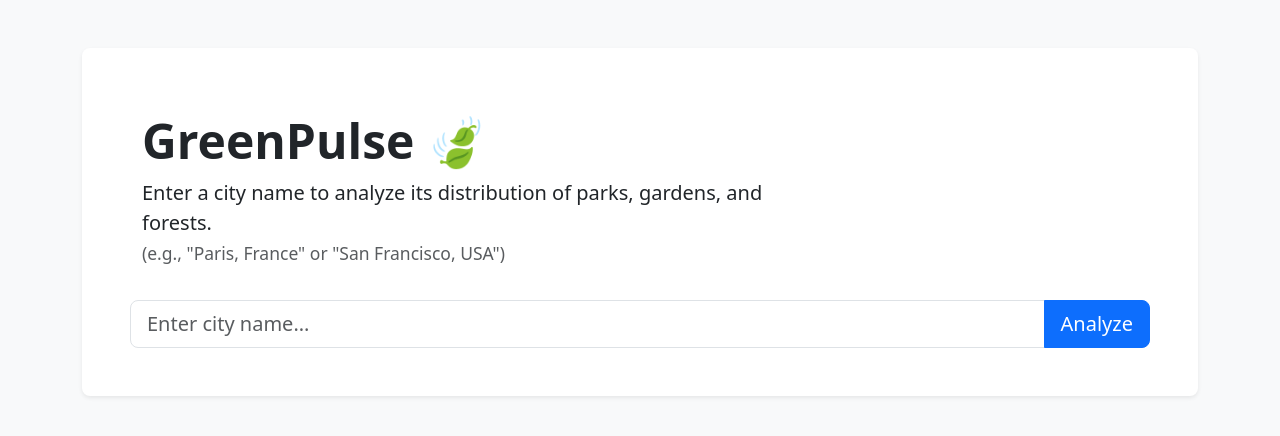
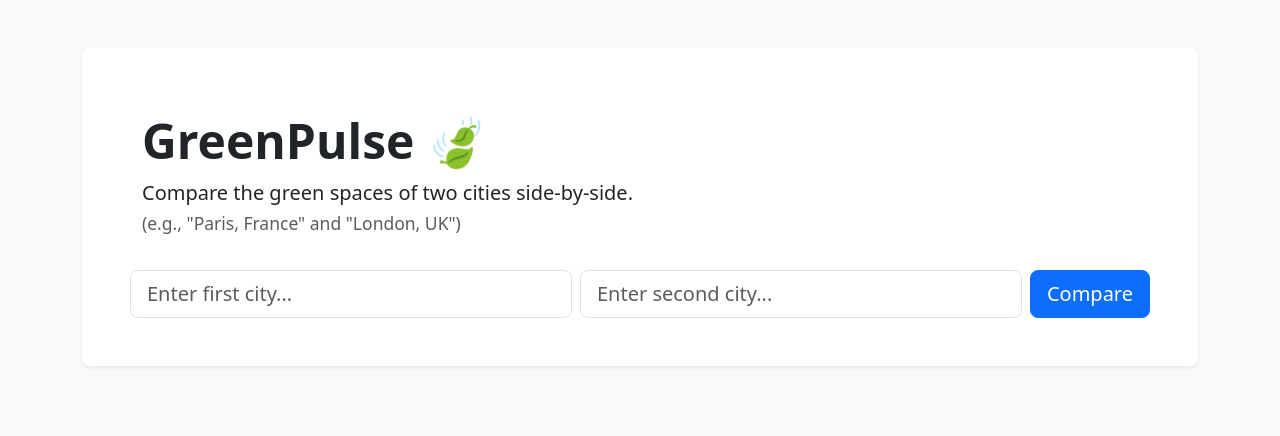
Before and after one commit to Tilooo/GreenPulse, a Django app: page / in a window 1280 px wide. Shown: the top 436 px of the page. Run offline with Django 5.2, Linux system fonts and the light colour scheme.

Commit message:
7. Added population data and 'm² per capita' analysis for two cities to compare.

```diff
--- a/analyzer/data_core.py
+++ b/analyzer/data_core.py
@@ -63,7 +63,7 @@ def get_city_population(city_name):
         population_str = match.group(1).strip()
         print(f"Found potential population string: '{population_str}'")
 
-        # --- FUNCTION TO PARSE THE STRING ---
+        # * FUNCTION TO PARSE THE STRING *
         # Keeps the logic together.
         def parse_population_string(p_str):
             p_str = p_str.lower().replace(',', '').replace('over', '').replace('approximately', '').replace('about',
--- a/analyzer/templates/analyzer/index.html
+++ b/analyzer/templates/analyzer/index.html
@@ -3,39 +3,49 @@
 <head>
     <meta charset="UTF-8">
     <meta name="viewport" content="width=device-width, initial-scale=1.0">
-    <title>GreenPulse - Urban Green Space Analysis</title>
+    <title>GreenPulse - Compare Urban Green Spaces</title>
     <!-- Bootstrap CSS -->
     <link href="https://cdn.jsdelivr.net/npm/bootstrap@5.3.2/dist/css/bootstrap.min.css" rel="stylesheet">
     <style>
         .map-container {
-            height: 60vh;
+            height: 50vh; /* A little smaller for side-by-side view */
             width: 100%;
         }
         .spinner-container {
             display: none; /* Hidden by default */
             margin-top: 2rem;
         }
+        .card {
+            height: 100%; /* Cards in a row the same height */
+        }
     </style>
 </head>
 <body class="bg-light">
 
-    <div class="container mt-5">
+    <div class="container my-5">
         <div class="p-5 mb-4 bg-white rounded-3 shadow-sm">
             <div class="container-fluid py-3">
                 <h1 class="display-5 fw-bold">GreenPulse 🍃</h1>
                 <p class="col-md-8 fs-5">
-                    Enter a city name to analyze its distribution of parks, gardens, and forests.
+                    Compare the green spaces of two cities side-by-side.
                     <br>
-                    <small class="text-muted">(e.g., "Paris, France" or "San Francisco, USA")</small>
+                    <small class="text-muted">(e.g., "Paris, France" and "London, UK")</small>
                 </p>
             </div>
 
-            <!-- The Form -->
+            <!-- THE TWO-INPUT FORM -->
             <form action="{% url 'home' %}" method="POST" id="analysis-form">
                 {% csrf_token %}
-                <div class="input-group">
-                    <input type="text" class="form-control form-control-lg" name="city" placeholder="Enter city name..." required>
-                    <button class="btn btn-primary btn-lg" type="submit">Analyze</button>
+                <div class="row g-2">
+                    <div class="col-md">
+                        <input type="text" class="form-control form-control-lg" name="city1" placeholder="Enter first city..." required>
+                    </div>
+                    <div class="col-md">
+                        <input type="text" class="form-control form-control-lg" name="city2" placeholder="Enter second city..." required>
+                    </div>
+                    <div class="col-md-auto">
+                        <button class="btn btn-primary btn-lg" type="submit" style="width: 100%;">Compare</button>
+                    </div>
                 </div>
             </form>
         </div>
@@ -45,10 +55,10 @@
             <div class="spinner-border text-primary" role="status" style="width: 3rem; height: 3rem;">
                 <span class="visually-hidden">Loading...</span>
             </div>
-            <p class="mt-2">Analyzing... This may take a moment.</p>
+            <p class="mt-2">Analyzing both cities... This will take some time.</p>
         </div>
 
-        <!-- Results Section -->
+        <!-- THE TWO-COLUMN RESULTS SECTION -->
         <div id="results-section">
             {% if error_message %}
                 <div class="alert alert-danger mt-4" role="alert">
@@ -56,41 +66,16 @@
                 </div>
             {% endif %}
 
-            {% if city_name and not error_message %}
-                <div class="card mt-4 shadow-sm">
-                    <div class="card-header fs-4">
-                        Analysis for: <strong>{{ city_name }}</strong>
+            {% if city1_data and city2_data %}
+                <div class="row mt-4 g-4">
+                    <!-- Column for City 1 -->
+                    <div class="col-md-6">
+                        {% include 'analyzer/partials/result_card.html' with city_data=city1_data %}
                     </div>
-                    <div class="card-body">
-                        <ul class="list-group list-group-flush mb-3">
-                            <li class="list-group-item fs-5 d-flex justify-content-between align-items-center">
-                                Number of Green Spaces Found
-                                <span class="badge bg-success rounded-pill">{{ num_parks }}</span>
-                            </li>
-                            <li class="list-group-item fs-5 d-flex justify-content-between align-items-center">
-                                Total Green Space Area
-                                <span class="badge bg-success rounded-pill">{{ total_area }} km²</span>
-                            </li>
 
-                            {% if population %}
-                            <li class="list-group-item fs-5 d-flex justify-content-between align-items-center">
-                                Estimated Population
-                                <span class="badge bg-info rounded-pill">{{ population|floatformat:"0," }}</span>
-                            </li>
-                            <li class="list-group-item fs-5 d-flex justify-content-between align-items-center">
-                                Green Space Per Person
-                                <span class="badge bg-primary rounded-pill">{{ sqm_per_capita }} m²</span>
-                            </li>
-                            {% else %}
-                            <li class="list-group-item fs-6 text-muted">
-                                Population data not found for this location.
-                            </li>
-                            {% endif %}
-                        </ul>
-                        <h5 class="card-title mt-3">Map of Green Spaces</h5>
-                        <div class="map-container border rounded">
-                            {{ map_html|safe }}
-                        </div>
+                    <!-- Column for City 2 -->
+                    <div class="col-md-6">
+                        {% include 'analyzer/partials/result_card.html' with city_data=city2_data %}
                     </div>
                 </div>
             {% endif %}
@@ -104,11 +89,9 @@
         const results = document.getElementById('results-section');
 
         form.addEventListener('submit', function() {
-            // Hides previous results and show the spinner when form is submitted
             results.style.display = 'none';
             spinner.style.display = 'block';
         });
     </script>
-
 </body>
 </html>
--- a/analyzer/views.py
+++ b/analyzer/views.py
@@ -1,64 +1,87 @@
 # analyzer/views.py
 
 from django.shortcuts import render
-from django.core.cache import cache
 from . import data_core
 import logging
 
 logger = logging.getLogger(__name__)
 
 
+# --- HELPER FUNCTION ---
+# This function contains the analysis logic for a SINGLE city.
+# It makes main view much cleaner and avoids code duplication.
+def analyze_city(city_name):
+    """
+    Performs a full analysis for a single city and returns the data
+    in a dictionary, or an error message.
+    """
+    print(f"--- Starting analysis for {city_name} ---")
+    try:
+        # Gets green space geometries
+        green_spaces_gdf = data_core.get_green_spaces(city_name)
+        if green_spaces_gdf is None or green_spaces_gdf.empty:
+            return None, f"Could not find park data for '{city_name}'. Please check the name."
+
+        # Calculates statistics
+        num_parks = len(green_spaces_gdf)
+        total_area_sqm = green_spaces_gdf.to_crs(epsg=3857).area.sum()
+        total_area_sqkm = round(total_area_sqm / 1_000_000, 2)
+
+        # Gets population data
+        population = data_core.get_city_population(city_name)
+
+        # Calculates per-capita stats if population is available
+        sqm_per_capita = None
+        if population:
+            sqm_per_capita = round(total_area_sqm / population, 2)
+
+        # Creates the interactive map
+        map_html = data_core.create_interactive_map(green_spaces_gdf)
+
+        # Packages everything into a neat dictionary
+        city_data = {
+            'city_name': city_name,
+            'num_parks': num_parks,
+            'total_area': total_area_sqkm,
+            'population': population,
+            'sqm_per_capita': sqm_per_capita,
+            'map_html': map_html,
+        }
+
+        print(f"--- Successfully finished analysis for {city_name} ---")
+        return city_data, None  # Return data and no error
+
+    except Exception as e:
+        logger.error(f"An unexpected error occurred during analysis for '{city_name}': {e}")
+        return None, f"An unexpected error occurred for '{city_name}'. Please try again."
+
+
 def index_view(request):
-    # Starts with a default context. This ensures all keys always exist.
-    context = {
-        'city_name': None,
-        'num_parks': None,
-        'total_area': None,
-        'map_html': None,
-        'population': None,
-        'sqm_per_capita': None,
-        'error_message': None,
-    }
+    """
+    Handles the main page, which now supports comparing two cities.
+    """
+    context = {}
 
     if request.method == 'POST':
-        city_name = request.POST.get('city', '').strip()
+        city1_name = request.POST.get('city1', '').strip()
+        city2_name = request.POST.get('city2', '').strip()
 
-        if city_name:
-            context['city_name'] = city_name  # Sets the city name for display even if it fails
-            cache_key = f"green_space_analysis_{city_name.lower().replace(' ', '_')}"
-            cached_results = cache.get(cache_key)
+        if city1_name and city2_name:
+            # Runs the analysis for both cities using helper function
+            city1_data, error1 = analyze_city(city1_name)
+            city2_data, error2 = analyze_city(city2_name)
 
-            if cached_results:
-                print(f"Serving results for '{city_name}' from cache.")
-                context.update(cached_results)
+            # Checks for any errors
+            if error1 or error2:
+                # Combines any error messages to show the user
+                errors = []
+                if error1: errors.append(error1)
+                if error2: errors.append(error2)
+                context['error_message'] = " ".join(errors)
             else:
-                print(f"Cache miss for '{city_name}'. Performing new analysis.")
-                try:
-                    green_spaces_gdf = data_core.get_green_spaces(city_name)
+                # If everything is successful, adds the data to the context
+                context['city1_data'] = city1_data
+                context['city2_data'] = city2_data
 
-                    if green_spaces_gdf is not None and not green_spaces_gdf.empty:
-                        # If park data is found, it starts filling the context
-                        context['num_parks'] = len(green_spaces_gdf)
-                        total_area_sqm = green_spaces_gdf.to_crs(epsg=3857).area.sum()
-                        context['total_area'] = round(total_area_sqm / 1_000_000, 2)
-                        context['map_html'] = data_core.create_interactive_map(green_spaces_gdf)
-
-                        # To get population data
-                        population = data_core.get_city_population(city_name)
-                        if population:
-                            context['population'] = population
-                            context['sqm_per_capita'] = round(total_area_sqm / population, 2)
-
-                        # Saves the valid results to the cache
-                        # Only cache the successful data, not error messages
-                        cache.set(cache_key, context, timeout=3600)
-                    else:
-                        context[
-                            'error_message'] = f"Sorry, could not find park data for '{city_name}'. Please check the spelling or try a different city."
-
-                except Exception as e:
-                    logger.error(f"An unexpected error occurred while processing '{city_name}': {e}")
-                    context[
-                        'error_message'] = "An unexpected error occurred. The server may be busy. Please try again later."
-
+    # This will render the empty form on first visit, or the results/errors after submission
     return render(request, 'analyzer/index.html', context)
```
Also changed, not shown: analyzer/templates/analyzer/partials/result_card.html (added, +38 -0 lines).
